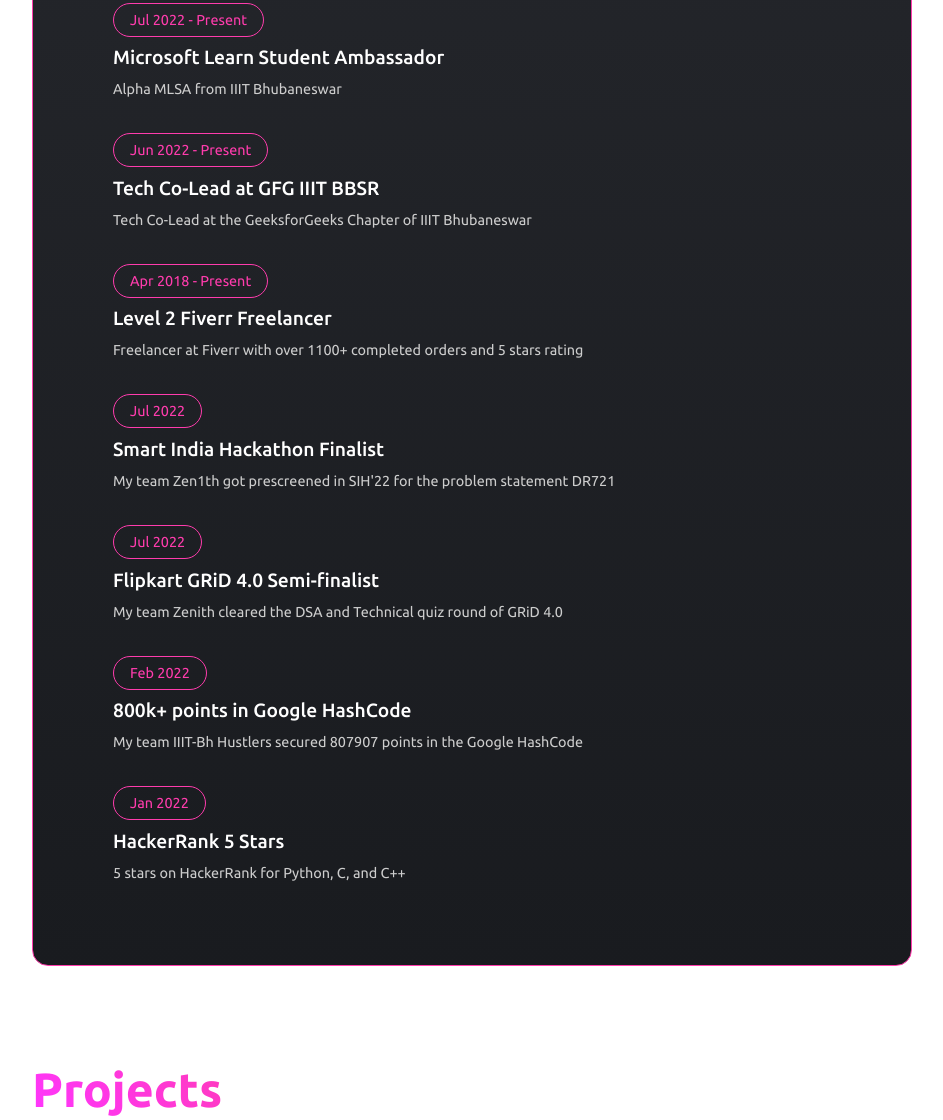
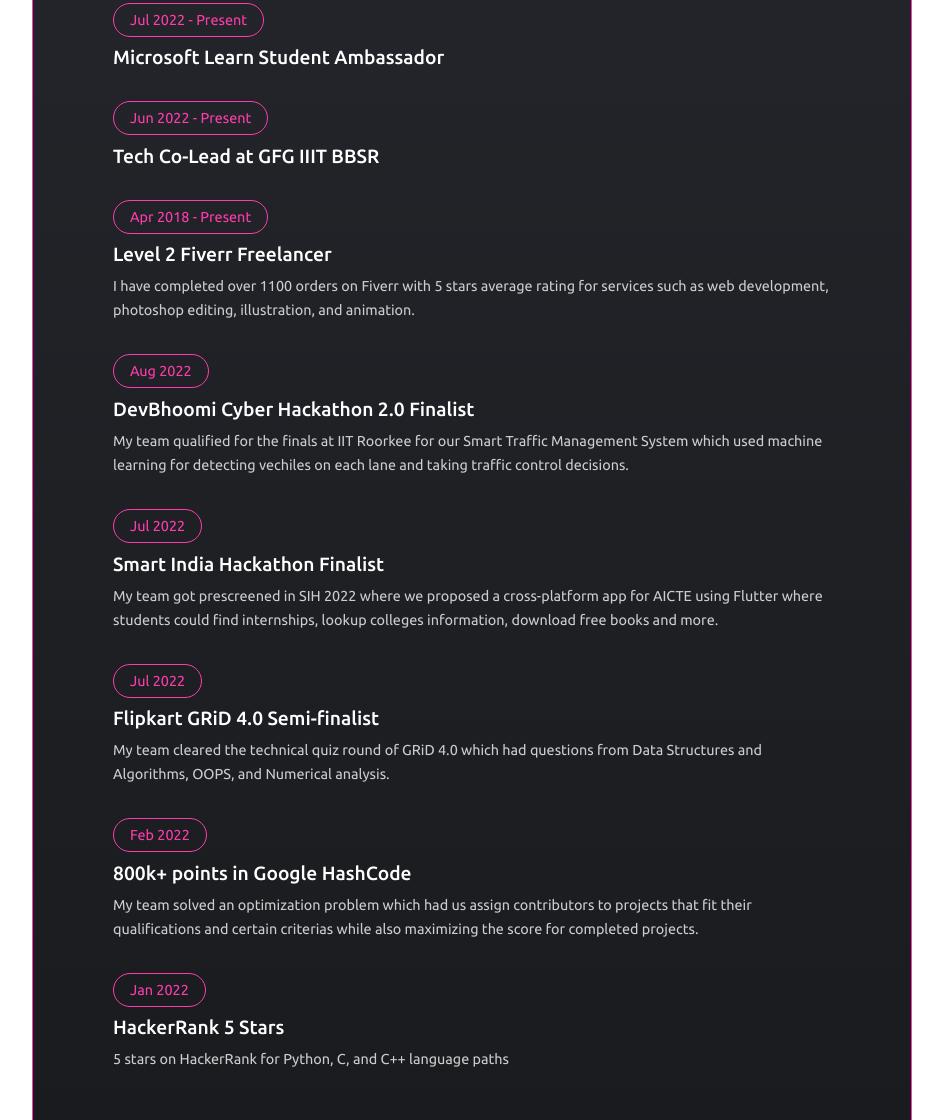
Before and after one commit to dashroshan/portfolio-site, a plain HTML site: page index.html in a window 1280 px wide. Shown: the part 2251-3371 px from the top of the page, without its empty margins (168-1111 px from the left). Drawn offline with Linux system fonts and the light colour scheme.

Commit message:
deb bhoomi

```diff
--- a/index.html
+++ b/index.html
@@ -198,7 +198,7 @@
                     <div class="edu-institute"><a href="https://studentambassadors.microsoft.com"
                             target="_blank">Microsoft Learn
                             Student Ambassador</a></div>
-                    <div class="edu-title">Alpha MLSA from IIIT Bhubaneswar</div>
+                    <!-- <div class="edu-title">Alpha MLSA from IIIT Bhubaneswar</div> -->
                 </div>
                 <div class="edu-content">
                     <div class="project-type">Jun 2022 - Present</div>
@@ -206,14 +206,22 @@
                             target="_blank">Tech Co-Lead at GFG IIIT
                             BBSR</a>
                     </div>
-                    <div class="edu-title">Tech Co-Lead at the GeeksforGeeks Chapter of IIIT Bhubaneswar
-                    </div>
+                    <!-- <div class="edu-title">Tech Co-Lead at the GeeksforGeeks Chapter of IIIT Bhubaneswar
+                    </div> -->
                 </div>
                 <div class="edu-content">
                     <div class="project-type">Apr 2018 - Present</div>
                     <div class="edu-institute"><a href="https://www.fiverr.com/taverr" target="_blank">Level 2 Fiverr
                             Freelancer</a></div>
-                    <div class="edu-title">Freelancer at Fiverr with over 1100+ completed orders and 5 stars rating
+                    <div class="edu-title">I have completed over 1100 orders on Fiverr with 5 stars average rating for services such as web development, photoshop editing, illustration, and animation.
+                    </div>
+                </div>
+                <div class="edu-content">
+                    <div class="project-type">Aug 2022</div>
+                    <div class="edu-institute"><a href="https://www.sih.gov.in" target="_blank">DevBhoomi Cyber
+                            Hackathon 2.0 Finalist</a>
+                    </div>
+                    <div class="edu-title">My team qualified for the finals at IIT Roorkee for our Smart Traffic Management System which used machine learning for detecting vechiles on each lane and taking traffic control decisions.
                     </div>
                 </div>
                 <div class="edu-content">
@@ -221,7 +229,7 @@
                     <div class="edu-institute"><a href="https://www.sih.gov.in" target="_blank">Smart India
                             Hackathon Finalist</a>
                     </div>
-                    <div class="edu-title">My team Zen1th got prescreened in SIH'22 for the problem statement DR721
+                    <div class="edu-title">My team got prescreened in SIH 2022 where we proposed a cross-platform app for AICTE using Flutter where students could find internships, lookup colleges information, download free books and more.
                     </div>
                 </div>
                 <div class="edu-content">
@@ -231,7 +239,7 @@
                             target="_blank">Flipkart GRiD 4.0
                             Semi-finalist</a>
                     </div>
-                    <div class="edu-title">My team Zenith cleared the DSA and Technical quiz round of GRiD 4.0
+                    <div class="edu-title">My team cleared the technical quiz round of GRiD 4.0 which had questions from Data Structures and Algorithms, OOPS, and Numerical analysis.
                     </div>
                 </div>
                 <div class="edu-content">
@@ -240,8 +248,7 @@
                             target="_blank">800k+ points in
                             Google HashCode</a>
                     </div>
-                    <div class="edu-title">My team IIIT-Bh Hustlers secured 807907 points in the
-                        Google HashCode
+                    <div class="edu-title">My team solved an optimization problem which had us assign contributors to projects that fit their qualifications and certain criterias while also maximizing the score for completed projects.
                     </div>
                 </div>
                 <div class="edu-content">
@@ -250,7 +257,7 @@
                             target="_blank">HackerRank 5
                             Stars</a>
                     </div>
-                    <div class="edu-title">5 stars on HackerRank for Python, C, and C++
+                    <div class="edu-title">5 stars on HackerRank for Python, C, and C++ language paths
                     </div>
                 </div>
             </div>
```
